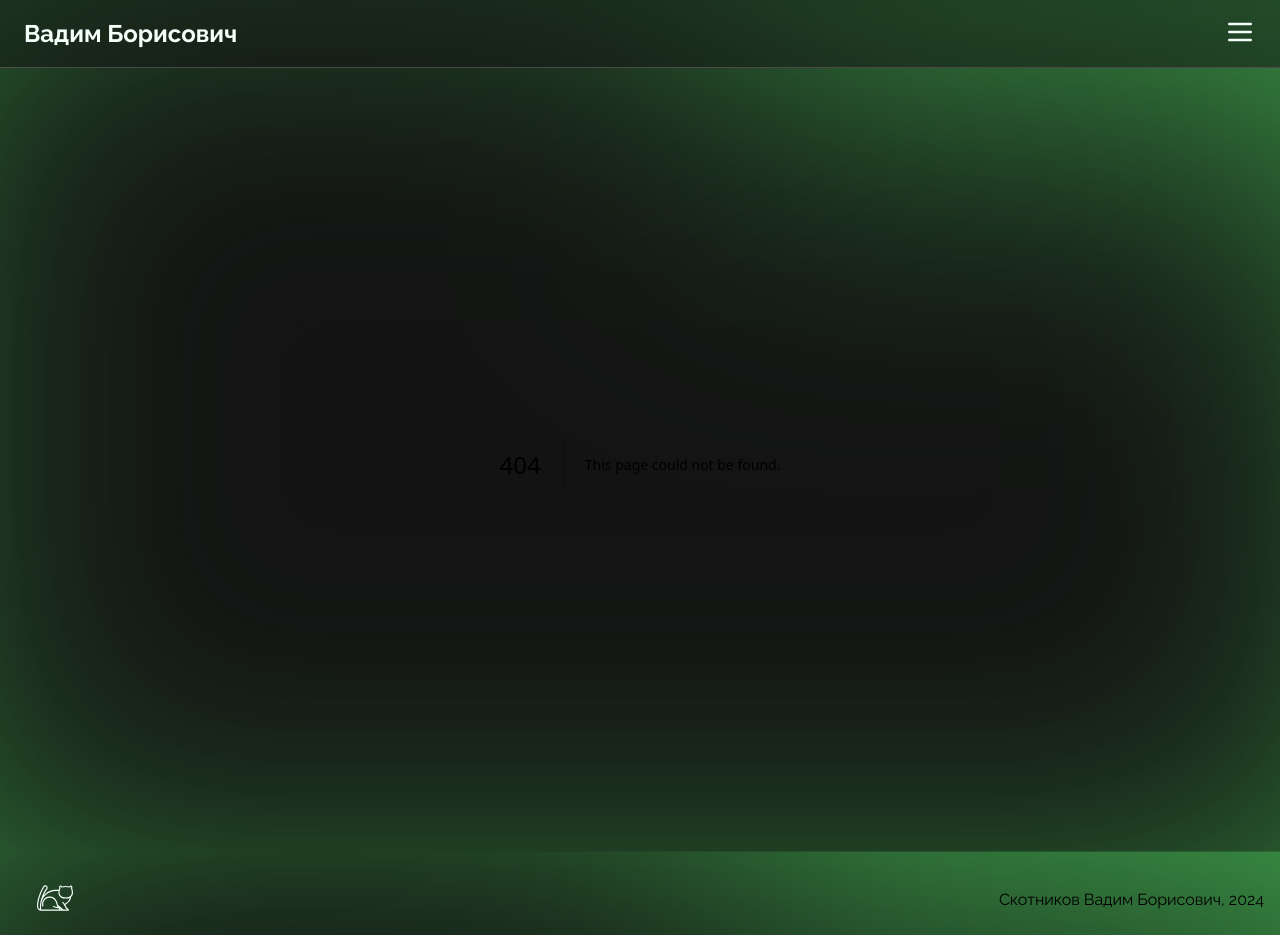
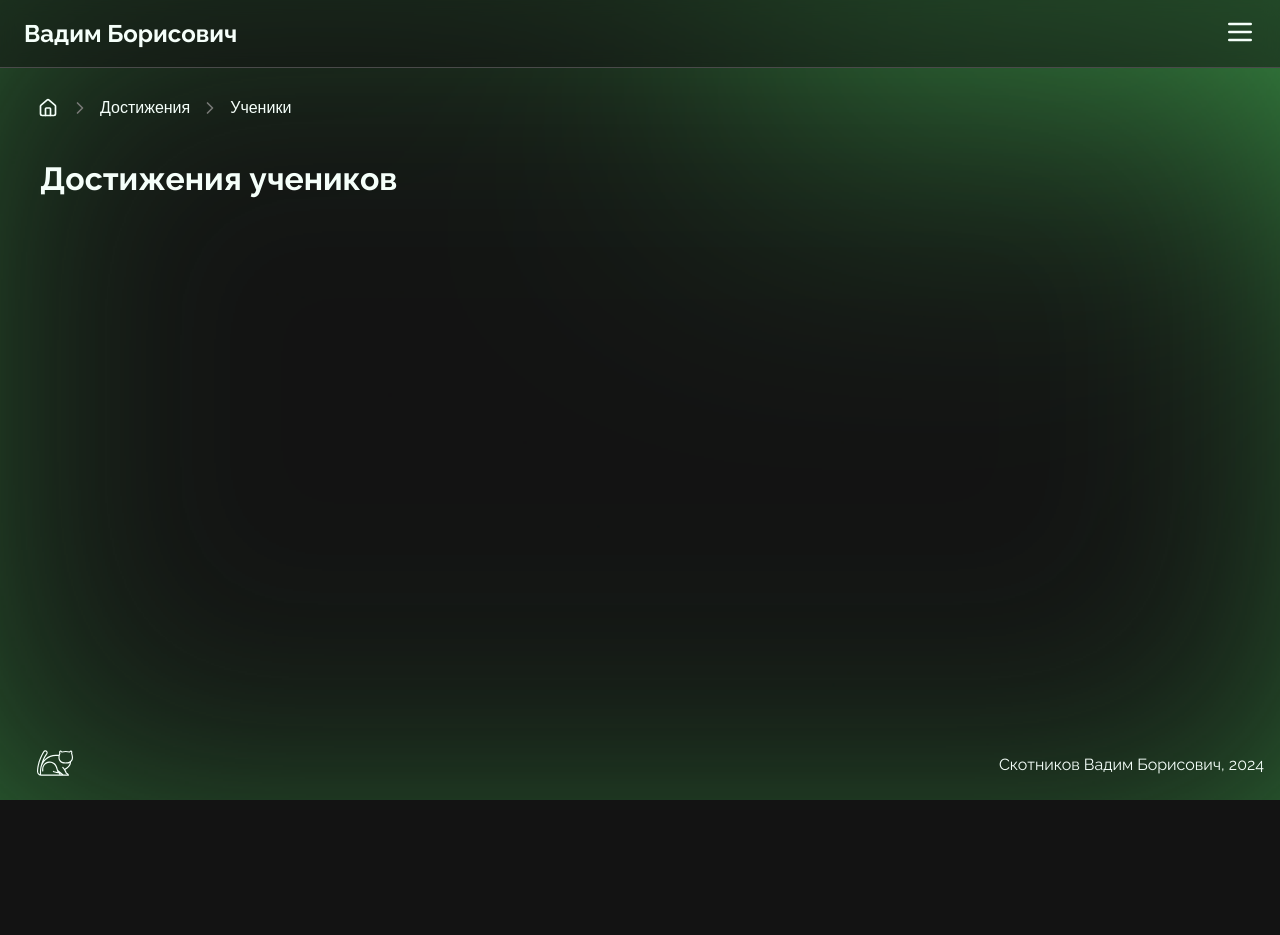
Before and after one commit to svbinf-ru/svbinf.ru, a Next.js app: page /achievements/students in a window 1280 px wide. Before the commit this address had no page. After the commit the page ends 800 px from the top, so only its background shows below. Built offline with nearby package versions, Linux system fonts and the light colour scheme.

Commit message:
feat(app): add student achievements page

```diff
--- /dev/null
+++ b/app/achievements/students/page.tsx
@@ -0,0 +1,24 @@
+import { Metadata } from 'next'
+
+import { Breadcrumbs } from '@/components/Breadcrumbs'
+import { Container } from '@/components/Container'
+
+export const metadata: Metadata = {
+    title: 'Достижения учеников',
+}
+
+export default function Achievements() {
+    return (
+        <main>
+            <Breadcrumbs
+                items={[
+                    { href: '/achievements', label: 'Достижения' },
+                    { href: '/achievements/students', label: 'Ученики' },
+                ]}
+            />
+            <Container>
+                <h1>Достижения учеников</h1>
+            </Container>
+        </main>
+    )
+}
```
